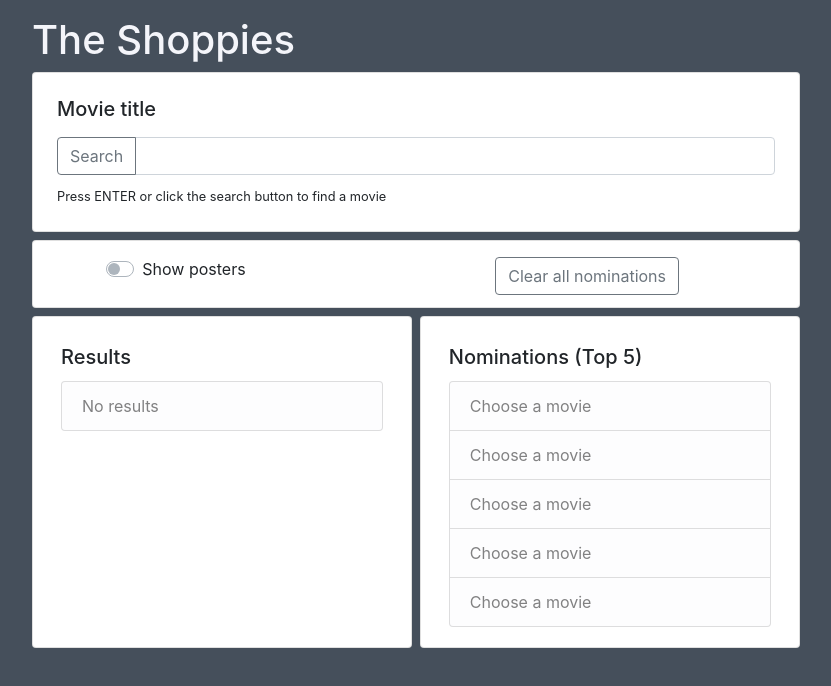
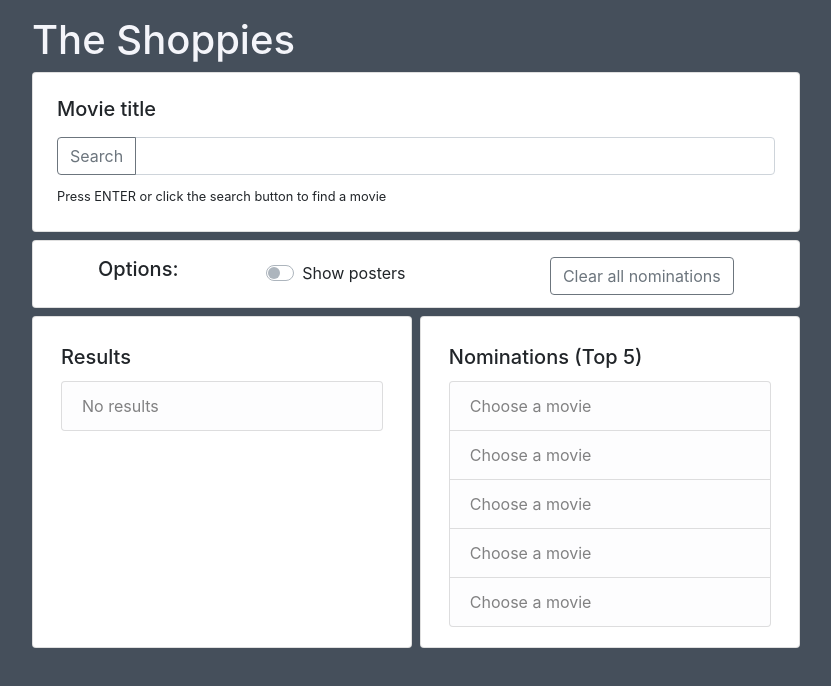
Before and after one commit to prashketh/ShopApp, a React (Create React App) app: page / in a window 1280 px wide. Shown: the top 686 px of the page, without its empty margins (224-1055 px from the left). Built offline with nearby package versions, Linux system fonts and the light colour scheme.

Commit message:
Design changes

```diff
--- a/src/components/displayMovies/displayMovies.js
+++ b/src/components/displayMovies/displayMovies.js
@@ -8,9 +8,6 @@ let search;
 class DisplayMovies extends Component {
     constructor(props) {
 
-        var today = new Date(),
-            date = today.getFullYear() + '-' + (today.getMonth() + 1) + '-' + today.getDate();
-
         super(props);
         this.state = {
             nomOne: null,
@@ -19,7 +16,6 @@ class DisplayMovies extends Component {
             nomFour: null,
             nomFive: null,
             alreadyExists: false,
-            currentDateTime: date,
             showPoster: false,
         }
         this.handleNomChange = this.handleNomChange.bind(this);
@@ -157,7 +153,10 @@ class DisplayMovies extends Component {
                 <div class="d-flex flex-column">
                     <div class="card mb-2 pt-1">
                         <div class="d-flex justify-content-around">
-                            <div class="custom-control custom-switch m-2 p-1">
+                            <div class="m-2 p-1">
+                                <h5>Options:</h5>
+                            </div>
+                            <div class="custom-control custom-switch m-2 p-2">
                                 <input type="checkbox" class="custom-control-input" id="switchPoster" onChange={this.handleToggle} />
                                 <label class="custom-control-label switch-align" for="switchPoster">Show posters</label>
                             </div>
```
Also changed, not shown: 1 other file (tests, documents, lock files or other folders).
